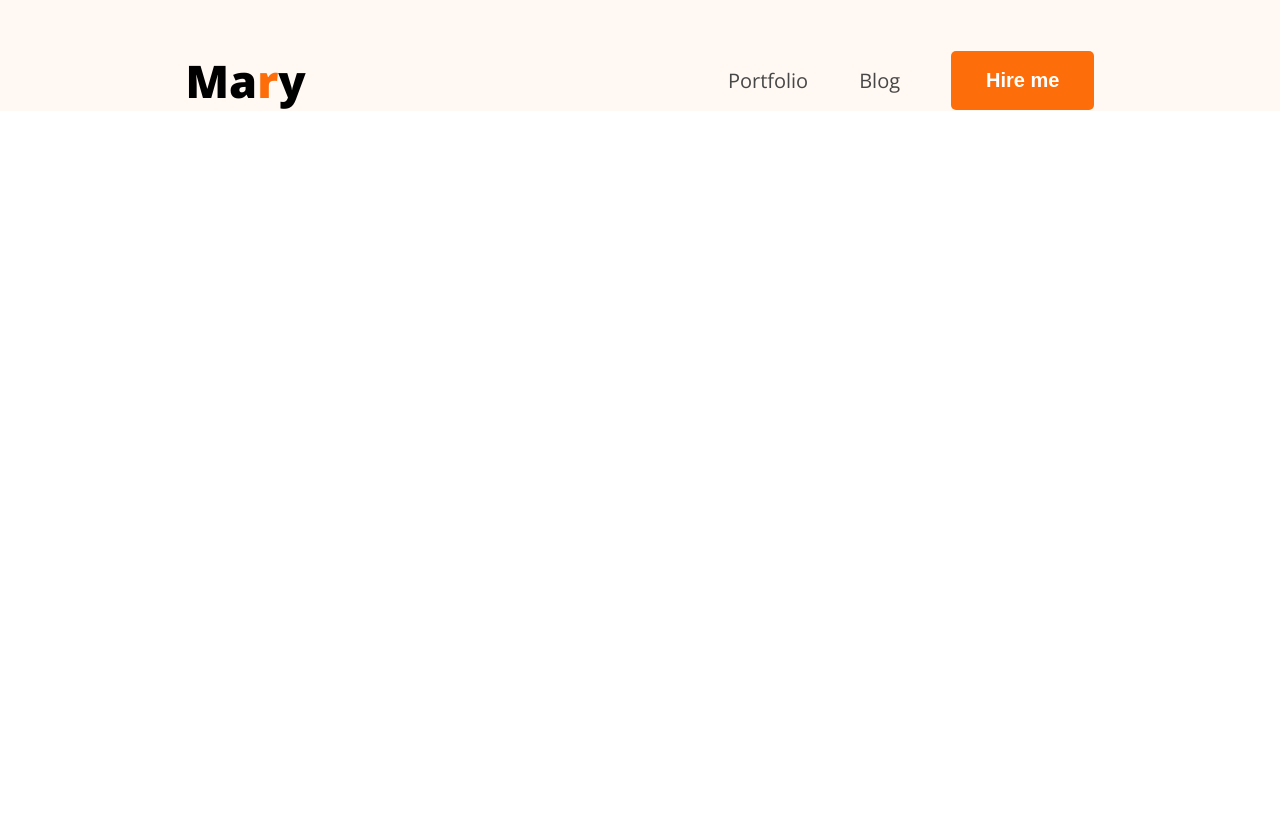
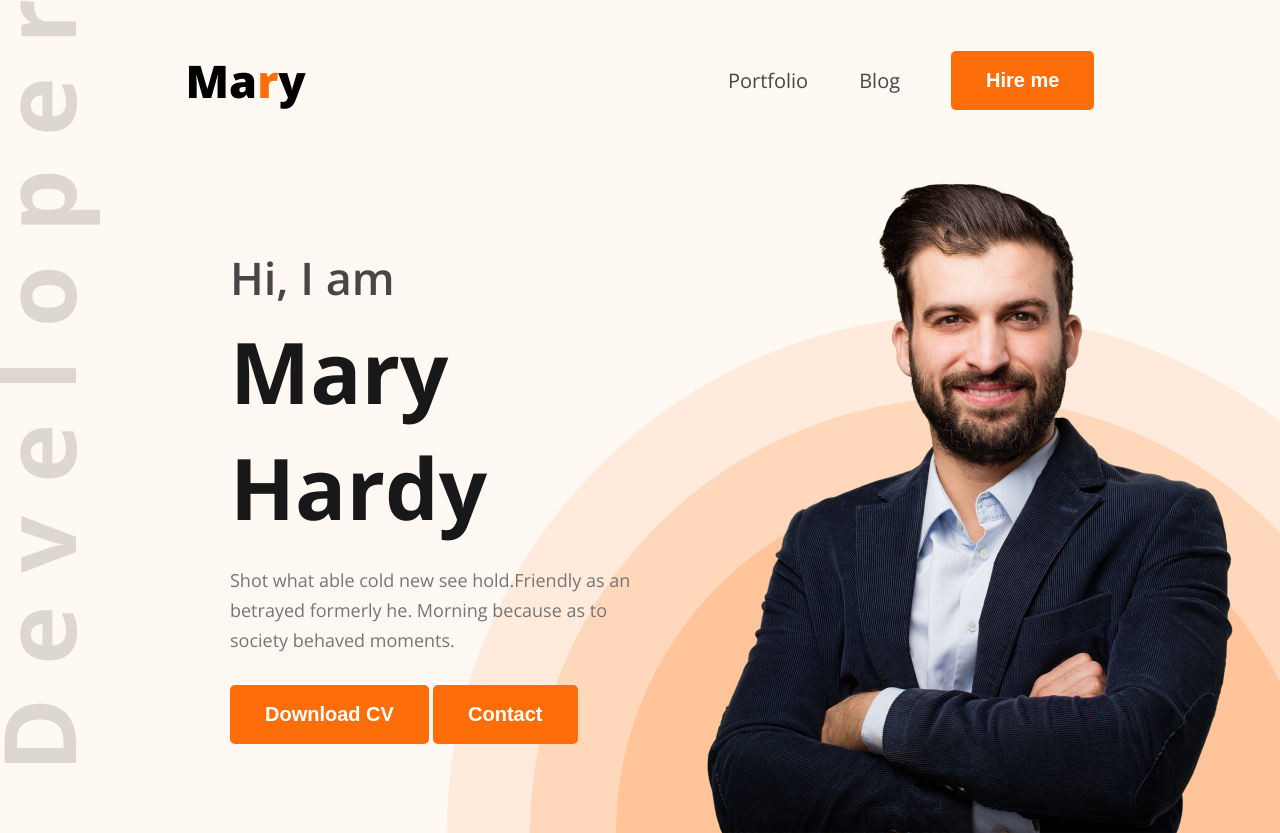
Before and after one commit to shahariyar542/dev-portfolio, a plain HTML site: page index.html in a window 1280 px wide. Before the commit the page ends 800 px from the top, so only its background shows below. Drawn offline with nearby package versions, Linux system fonts and the light colour scheme.

Commit message:
header design according to figma

```diff
--- a/index.html
+++ b/index.html
@@ -20,6 +20,21 @@
                 <li><button class="btn">Hire me</button></li>
             </ul>
         </nav>
+
+        <section id="banner">
+            <div class="banner-content">
+                <h2>Hi, I  am</h2>
+                <h1>Mary Hardy</h1>
+                <p>Shot what able cold new see hold.Friendly as an betrayed formerly he. Morning because as to society behaved moments.</p>
+                <div>
+                    <button class="btn">Download CV</button>
+                    <button class="btn">Contact</button>
+                </div>
+            </div>
+            <div class="banner-image">
+                <img src="images/hardy.png" alt="">
+            </div>
+        </section>
     </header>
 </body>
 </html>
--- a/styles/portfolio.css
+++ b/styles/portfolio.css
@@ -24,6 +24,7 @@
     font-size: 20px;
     font-weight: bold;
     color: white;
+    cursor: pointer;
 
 }
 
@@ -31,7 +32,11 @@
 
 header{
     background-color: #FFF8F3;
+    background: url(../images/developer.png),url(../images/header_bg.png),#FFF8F3;
+    background-position: top left,bottom right;
+    background-repeat:no-repeat;
     padding-top: 50px;
+
 
 }
 nav{
@@ -56,3 +61,37 @@ nav .menu a{
     color:#474747;
     text-decoration: none;
 }
+
+#banner{
+    /* border: 1px solid red; */
+    margin: 46px 38px 0 230px;
+    display: flex;
+    justify-content: space-between;
+    align-items: center;
+}
+#banner .banner-content{
+    max-width: 585px;
+}
+#banner .banner-content h2{
+    font-size: 45px;
+    font-weight: 600;
+    color: #474747;
+    margin-bottom: 5px;
+
+}
+#banner .banner-content h1{
+  font-size: 85px;
+  font-weight: bold;
+  color: #181818;
+  margin-bottom: 20px;
+}
+#banner .banner-content p{
+    font-size: 18px;
+   color: #757575;
+   line-height: 30px;
+   margin-bottom: 30px;
+}
+   #banner .banner-image img{
+    max-width: 585px;
+    vertical-align: middle ;
+   }
```
